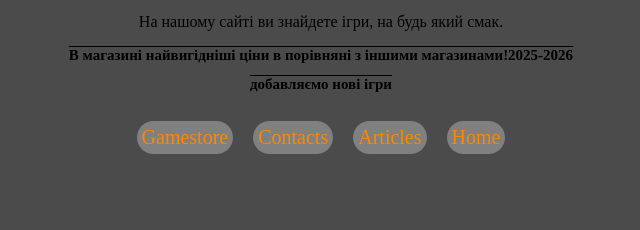
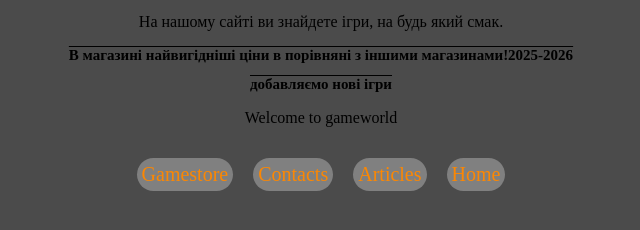
Before and after one commit to koliakikot19122005-cyber/gamesite, a plain HTML site: page pages/about.html in a window 1280 px wide. Shown: the part 166-396 px from the top of the page, without its empty margins (319-959 px from the left). Drawn offline with Linux system fonts and the light colour scheme.

Commit message:
addtext p

```diff
--- a/pages/about.html
+++ b/pages/about.html
@@ -15,6 +15,7 @@
 
 <h2>В магазині найвигідніші ціни в порівняні з іншими магазинами!2025-2026</h2>
 <h2> добавляємо нові ігри</h2>
+<p>Welcome to gameworld</p>
 </div>
 
 <div class="navigation">
```
